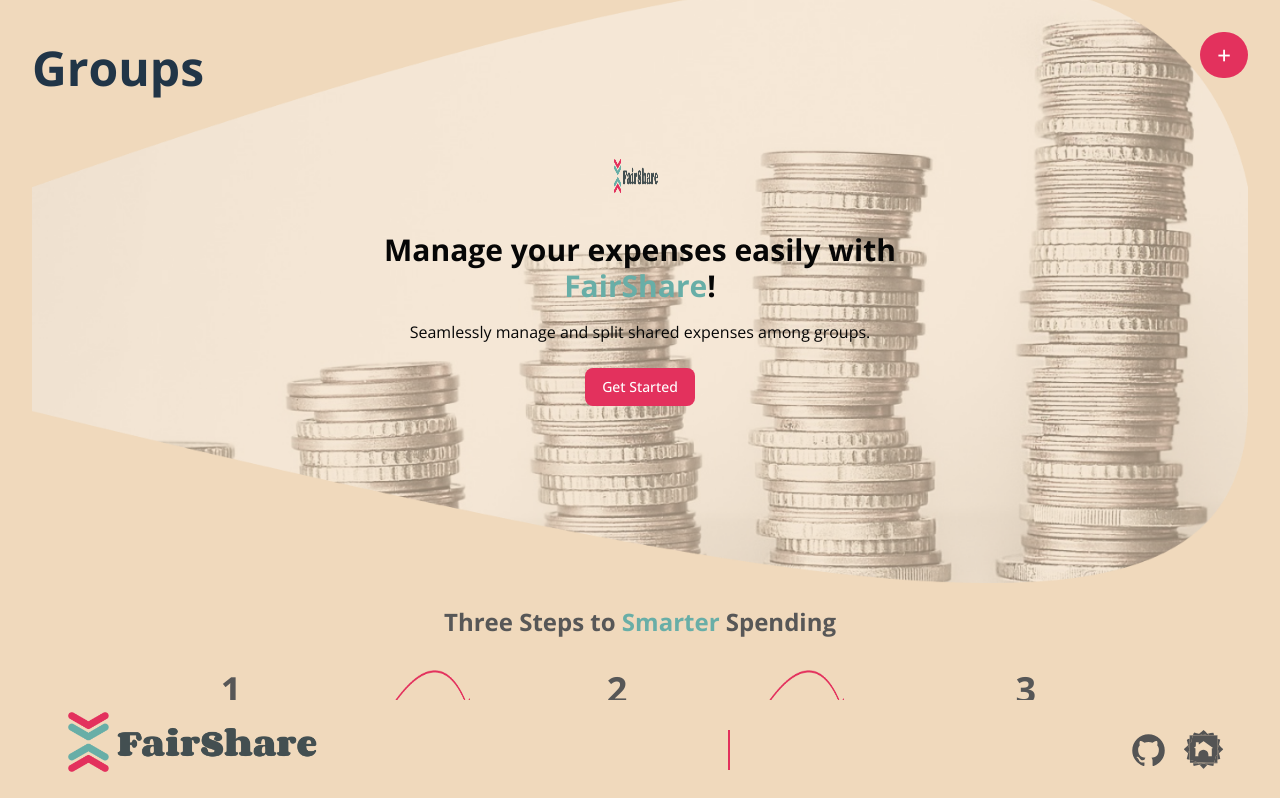
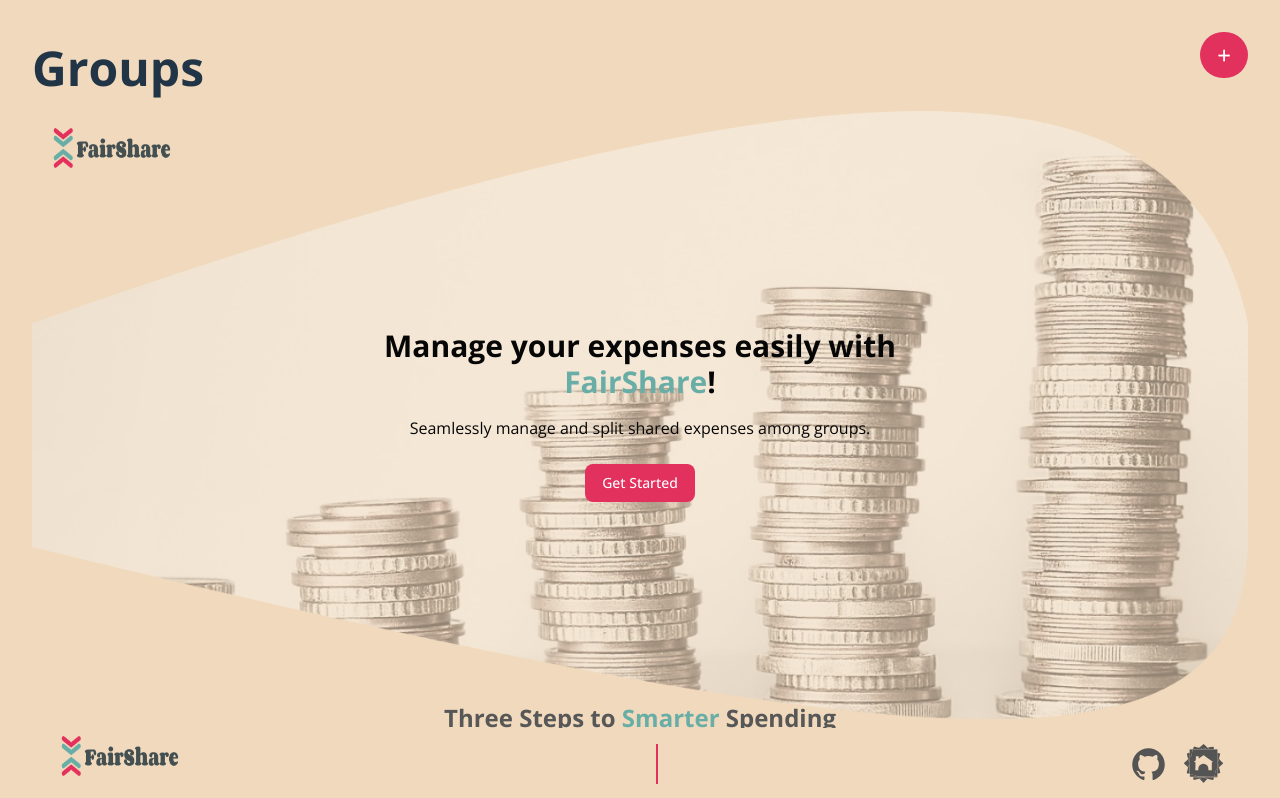
Before and after one commit to chingu-voyages/v51-tier2-team-27, a React (Vite) app in the folder vite-project/: page / in a window 1280 px wide. Shown: the top 798 px of the page. Built offline with nearby package versions, Linux system fonts and the light colour scheme.

Commit message:
Adjustments, create landing logo

```diff
--- a/vite-project/src/App.jsx
+++ b/vite-project/src/App.jsx
@@ -7,7 +7,7 @@
 import LandingTop from './landing/LandingTop'
 import LandingMiddle from './landing/LandingMiddle'
 import LandingBottom from './landing/LandingBottom'
-
+import LandingLogo from './landing/LandingLogo'
 function App() {
   const [addGroupModalIsOpen, setAddGroupModalIsOpen] = useState(false);
   const [groupsData, setGroupsData] = useState(() => JSON.parse(localStorage.getItem('FairShare_groupsData')) || []);
@@ -57,6 +57,7 @@
       deleteGroup={deleteGroup}
       addGroupModalIsOpen={addGroupModalIsOpen}
     />
+    <LandingLogo />
     <LandingTop />
     <LandingMiddle />
     <LandingBottom />
--- a/vite-project/src/components/Footer.jsx
+++ b/vite-project/src/components/Footer.jsx
@@ -7,8 +7,7 @@
         <img
           src={Logo}
           alt="FairShare Logo"
-          className="ml-14 mb-4"
-          style={{ width: "273px", height: "84px" }}
+          className="ml-14 mb-4 w-32 h-14"
         />
       </div>
       <div className="border-l-2 border-[#E3315D] h-10 mx-4"></div>
--- /dev/null
+++ b/vite-project/src/landing/LandingLogo.jsx
@@ -0,0 +1,9 @@
+import Logo from '../assets/logoTrans.png';
+
+export default function LandingLogo() {
+  return (
+    <div className="flex h-44">
+      <img src={Logo} alt="FairShare Logo" className="w-32 h-14 ml-4" />
+    </div>
+  );
+}
--- a/vite-project/src/landing/LandingTop.jsx
+++ b/vite-project/src/landing/LandingTop.jsx
@@ -1,15 +1,14 @@
-import Logo from '../assets/logoTrans.png';
 import Coins from '../assets/hero-image.png';
 
 export default function LandingTop() {
   return (
-    <div className="relative flex flex-col items-center justify-center text-center p-8">
+
+
+      <div className="relative flex flex-col items-center justify-center text-center p-8">
       <div className="absolute inset-0 flex justify-center items-center">
         <img src={Coins} alt="Coins" className="object-cover" />
       </div>
-      <div className="relative flex items-center mb-8">
-        <img src={Logo} alt="FairShare Logo" className="w-12 h-12 mr-2" />
-      </div>
+
       <div className="relative max-w-xl">
         <h1 className="text-3xl font-bold mb-4 text-black">
           Manage your expenses easily with <span className="text-[#68AEA7]">FairShare</span>!
@@ -20,5 +19,6 @@
         </button>
       </div>
     </div>
+
   );
 };
```
